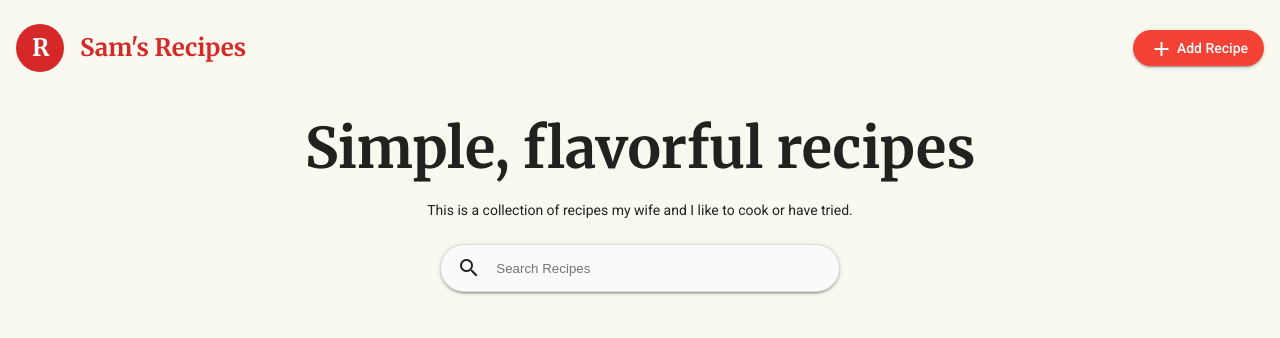
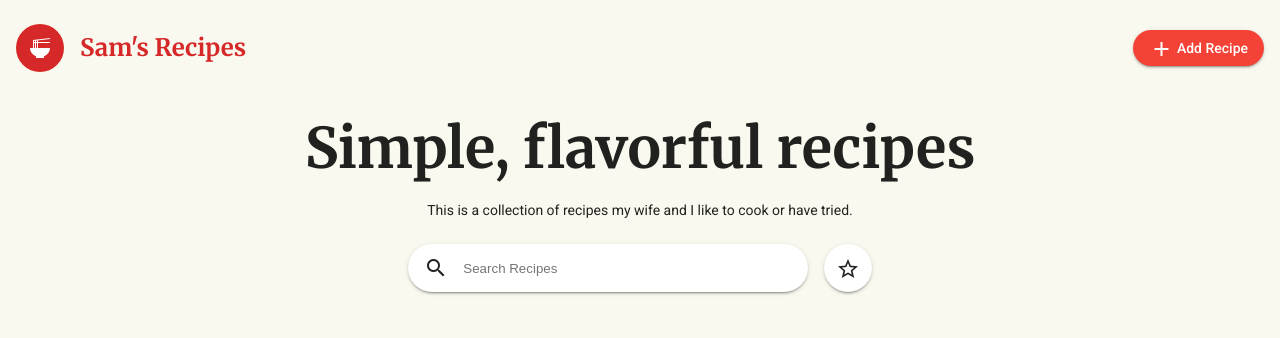
Before and after one commit to shinkhouse/cookbook, an Angular app: page /cookbook/ in a window 1280 px wide. Shown: the top 338 px of the page. Built offline with nearby package versions, Linux system fonts and the light colour scheme; grey boxes are pictures that could not be loaded.

Commit message:
create favorites recipe toggle

```diff
--- a/src/app/pages/recipes/recipes.component.html
+++ b/src/app/pages/recipes/recipes.component.html
@@ -1,6 +1,7 @@
 <div class="drawer-header" fxLayout="row" fxLayoutAlign="start center">
     <div class="recipe-icon">
-        <span>R</span>
+        <!-- <span>R</span> -->
+        <mat-icon>ramen_dining</mat-icon>
     </div>
     <h1>Sam's Recipes</h1>
     <div fxFlex></div>
@@ -16,6 +17,7 @@
         tried.
     </p>
 </div>
+<div class="search-actions" fxLayout="row" fxLayoutAlign="center center" fxLayoutGap="16px">
     <div
         class="search-bar mat-elevation-z2"
         fxLayout="row"
@@ -25,6 +27,11 @@
         <mat-icon (click)="textarea1.focus()">search</mat-icon>
         <input #textarea1 type="text" placeholder="Search Recipes" [(ngModel)]="searchQuery" />
     </div>
+    <button class="favorites-filter-btn mat-elevation-z2" mat-icon-button (click)="toggleFavorites()" matTooltip="Show Favorites Only">
+        <mat-icon class="favorite-icon" *ngIf="onlyFavoritesShown">star</mat-icon>
+        <mat-icon *ngIf="!onlyFavoritesShown">star_outline</mat-icon>
+    </button>
+</div>
 <main class="recipes">
     <mat-grid-list
         *ngIf="getSearchResults().length > 0"
@@ -32,8 +39,9 @@
         [cols]="gridColumnSize"
         gutterSize="16px"
     >
+    <ng-container *ngFor="let recipe of getSearchResults()" >
         <mat-grid-tile
-            *ngFor="let recipe of getSearchResults()"
+            *ngIf="onlyFavoritesShown ? recipe.favorite : true"
             routerLink="/recipe/{{ recipe.slug }}"
         >
             <mat-card>
@@ -79,9 +87,12 @@
                 </mat-card-content>
             </mat-card>
         </mat-grid-tile>
+    </ng-container>
+
     </mat-grid-list>
 
-    <div class="no-recipes" *ngIf="getSearchResults().length === 0">
+    <div class="no-recipes" fxLayout="column" fxLayoutAlign="center center" *ngIf="getSearchResults().length === 0">
+        <mat-icon>ramen_dining</mat-icon>
         <p>Cannot find recipe, "{{ searchQuery }}"</p>
     </div>
 </main>
--- a/src/app/pages/recipes/recipes.component.scss
+++ b/src/app/pages/recipes/recipes.component.scss
@@ -1,14 +1,19 @@
-@use '@angular/material' as mat;
+@use "@angular/material" as mat;
+.search-actions {
+    margin: 0 auto;
+    margin-bottom: 24px;
 
+    button.mat-icon-button {
+        width: 48px;
+        height: 48px;
+        background: white;
+    }
+}
 .search-bar {
-    border:  1px solid rgba(0, 0, 0, 0.12);
-    background: #fafafa;
+    background: white;
     padding: 0px 16px;
     height: 48px;
-    max-width: 400px;
-    /* justify-content: center; */
-    margin: 0 auto;
-    margin-bottom: 24px;
+    width: 400px;
     border-radius: 40px;
     mat-icon {
         cursor: pointer;
@@ -39,14 +44,9 @@
         border-radius: 24px;
         background: #d62828;
         margin-right: 16px;
-        span {
-            text-align: center;
+        .mat-icon {
+            margin: 12px;
             color: white;
-            vertical-align: middle;
-            line-height: 48px;
-            margin: 0px 16px;
-            font-family: "Merriweather", serif;
-            font-size: 24px;
         }
     }
     button {
@@ -58,7 +58,7 @@
     text-align: center;
     h1 {
         font-size: 3.5rem;
-        font-family: 'Merriweather', serif;
+        font-family: "Merriweather", serif;
         margin: 24px;
         line-height: 3.5rem;
     }
@@ -67,15 +67,12 @@
     }
 }
 
-.recipes {
-    .favorite-icon {
-        color: #e9c46a;
-    }
-    .inactive-favorite-icon {
-        color: rgba(0, 0, 0, 0.54);
-    }
+.favorite-icon {
+    color: #e9c46a;
 }
-
+.inactive-favorite-icon {
+    color: rgba(0, 0, 0, 0.54);
+}
 .mat-list-option:not(:last-of-type) {
     border-bottom: 1px solid rgba(0, 0, 0, 0.12);
 }
@@ -94,6 +91,15 @@
 .no-recipes {
     padding: 16px;
     text-align: center;
+
+    mat-icon {
+        width: 48px;
+        height: 48px;
+        font-size: 48px;
+        line-height: 48px;
+        margin-bottom: 16px;
+        color: rgba(0, 0, 0, 0.54);
+    }
 }
 main {
     padding: 16px;
--- a/src/app/pages/recipes/recipes.component.ts
+++ b/src/app/pages/recipes/recipes.component.ts
@@ -12,6 +12,7 @@ export class RecipesComponent implements OnInit {
     public recipes: Recipe[] = [];
     public selectedRecipe: Recipe | undefined;
     public searchQuery: string = '';
+    public onlyFavoritesShown: boolean = false;
     constructor(private recipeService: RecipesService) {
         this.resizeGrid(window.innerWidth);
     }
@@ -38,6 +39,10 @@ export class RecipesComponent implements OnInit {
         this.getRecipes();
     }
 
+    toggleFavorites() {
+        this.onlyFavoritesShown = !this.onlyFavoritesShown;
+    }
+
     getRecipes() {
         this.recipes = this.recipeService.getRecipes();
     }
@@ -45,6 +50,38 @@ export class RecipesComponent implements OnInit {
     getSearchResults(): Recipe[] {
         if (this.searchQuery.length > 0) {
             return this.recipes.filter((recipe) => {
+                if(this.onlyFavoritesShown) {
+                    return (
+                        recipe.favorite &&
+                        (recipe.title
+                            .toLowerCase()
+                            .trim()
+                            .includes(this.searchQuery.toLowerCase().trim()) ||
+                        recipe.tags?.find((tag) => {
+                            return tag
+                                .toLowerCase()
+                                .trim()
+                                .includes(
+                                    this.searchQuery.toLowerCase().trim()
+                                );
+                        }))
+                    );
+                } else {
+                    return (
+                        recipe.title
+                            .toLowerCase()
+                            .trim()
+                            .includes(this.searchQuery.toLowerCase().trim()) ||
+                        recipe.tags?.find((tag) => {
+                            return tag
+                                .toLowerCase()
+                                .trim()
+                                .includes(
+                                    this.searchQuery.toLowerCase().trim()
+                                );
+                        })
+                    );
+                }
                 return (
                     recipe.title
                         .toLowerCase()
```
Lines whose indentation alone changed are shown as unchanged.
